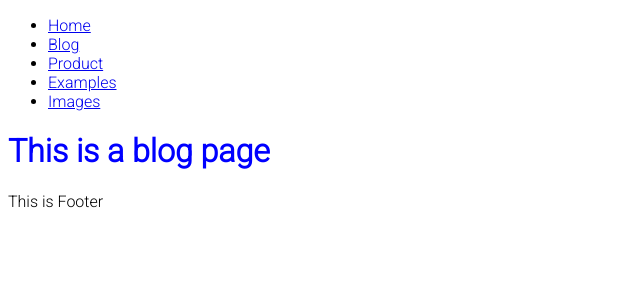
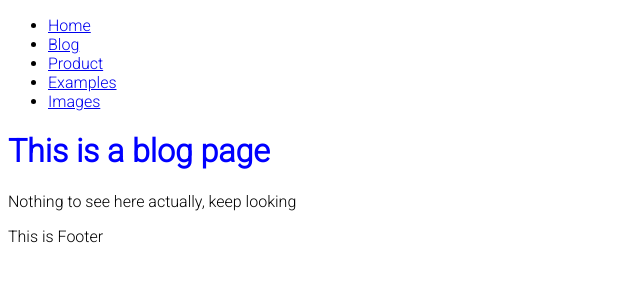
Before and after one commit to nazrighazi/gatsby-tutorial, a Gatsby site: page /blog in a window 1280 px wide. Shown: the whole page, without its empty margins (0-640 px from the left). Built offline with nearby package versions, Linux system fonts and the light colour scheme; Gatsby itself is replaced by a stand-in of ours.

Commit message:
third commit

```diff
--- a/src/pages/blog.js
+++ b/src/pages/blog.js
@@ -4,6 +4,7 @@ const blog = () => {
   return (
     <Layout>
       <h1>This is a blog page</h1>
+      <p>Nothing to see here actually, keep looking</p>
     </Layout>
   )
 }
```
